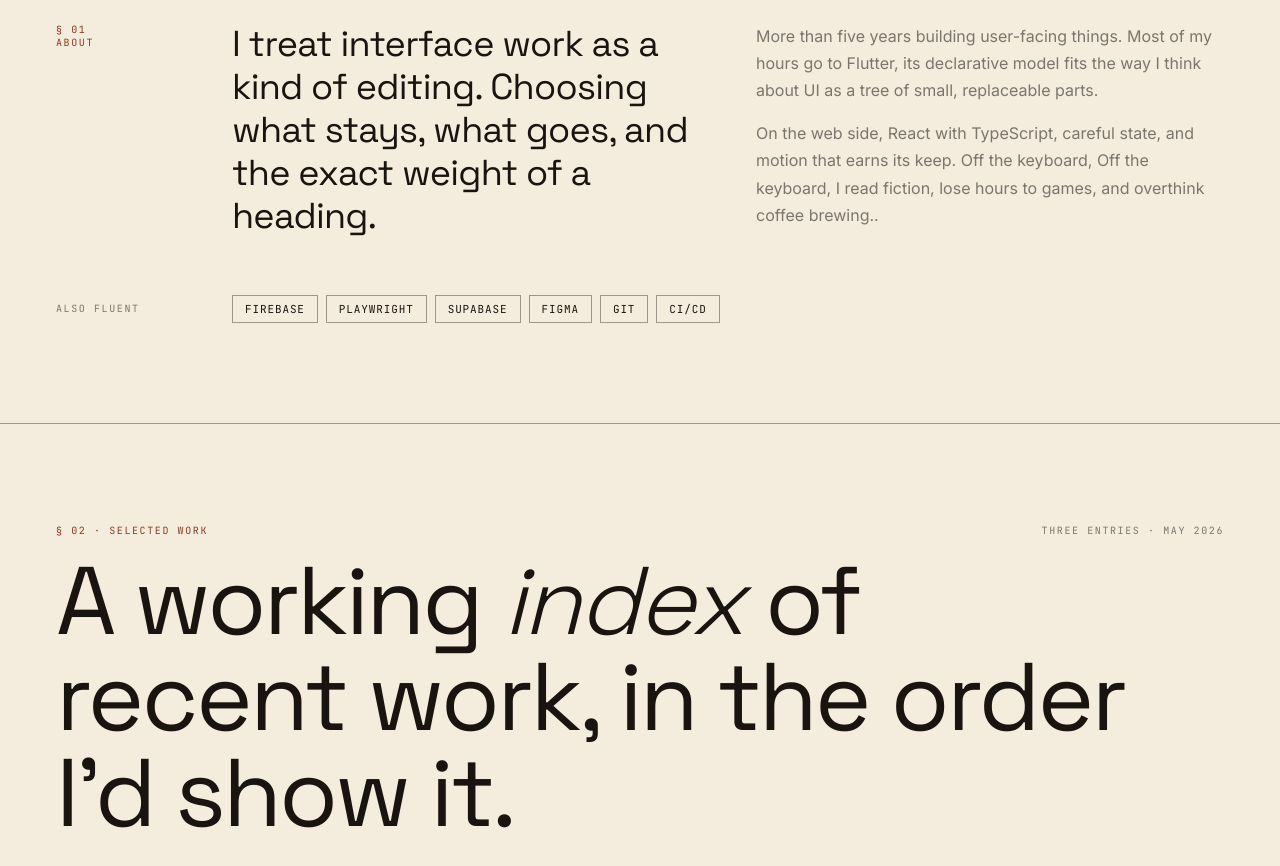
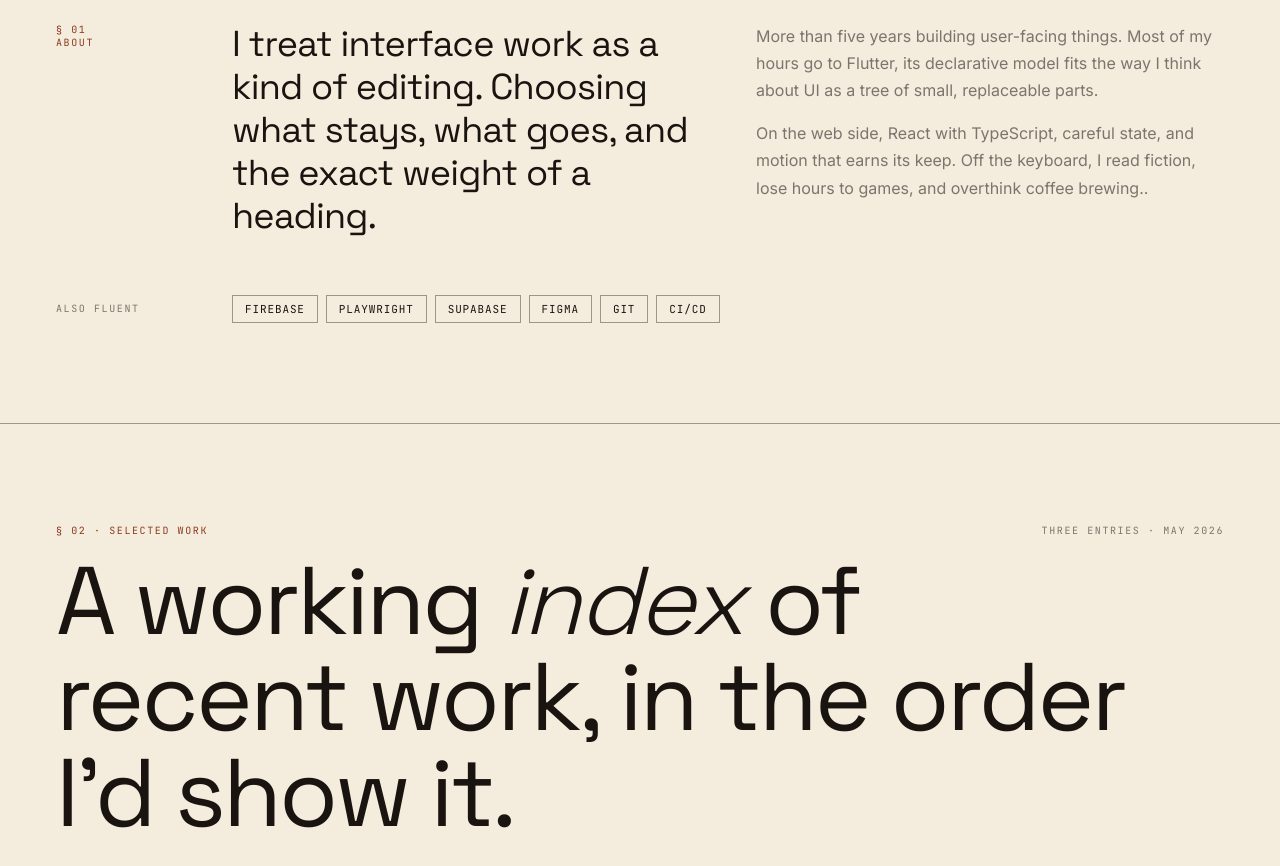
Before and after one commit to WanNurAdila/portfolio-app, a React (Vite) app: page / in a window 1280 px wide. Shown: the part 1200-2066 px from the top of the page. Built offline with nearby package versions, Linux system fonts and the light colour scheme.

Commit message:
update wording

```diff
--- a/src/App.tsx
+++ b/src/App.tsx
@@ -476,14 +476,14 @@ function About() {
             style={{ fontSize: 16, lineHeight: 1.7, color: 'var(--paper-dim)' }}
           >
             <p style={{ marginBottom: 16 }}>
-              More than five years building user-facing things. Most of my hours go to
-              Flutter, its declarative model fits the way I think about UI as a
-              tree of small, replaceable parts.
+              More than five years building user-facing things. Most of my hours
+              go to Flutter, its declarative model fits the way I think about UI
+              as a tree of small, replaceable parts.
             </p>
             <p>
               On the web side, React with TypeScript, careful state, and motion
-              that earns its keep. Off the keyboard, Off the keyboard, I read
-              fiction, lose hours to games, and overthink coffee brewing..
+              that earns its keep. Off the keyboard, I read fiction, lose hours
+              to games, and overthink coffee brewing..
             </p>
           </div>
         </div>
```
